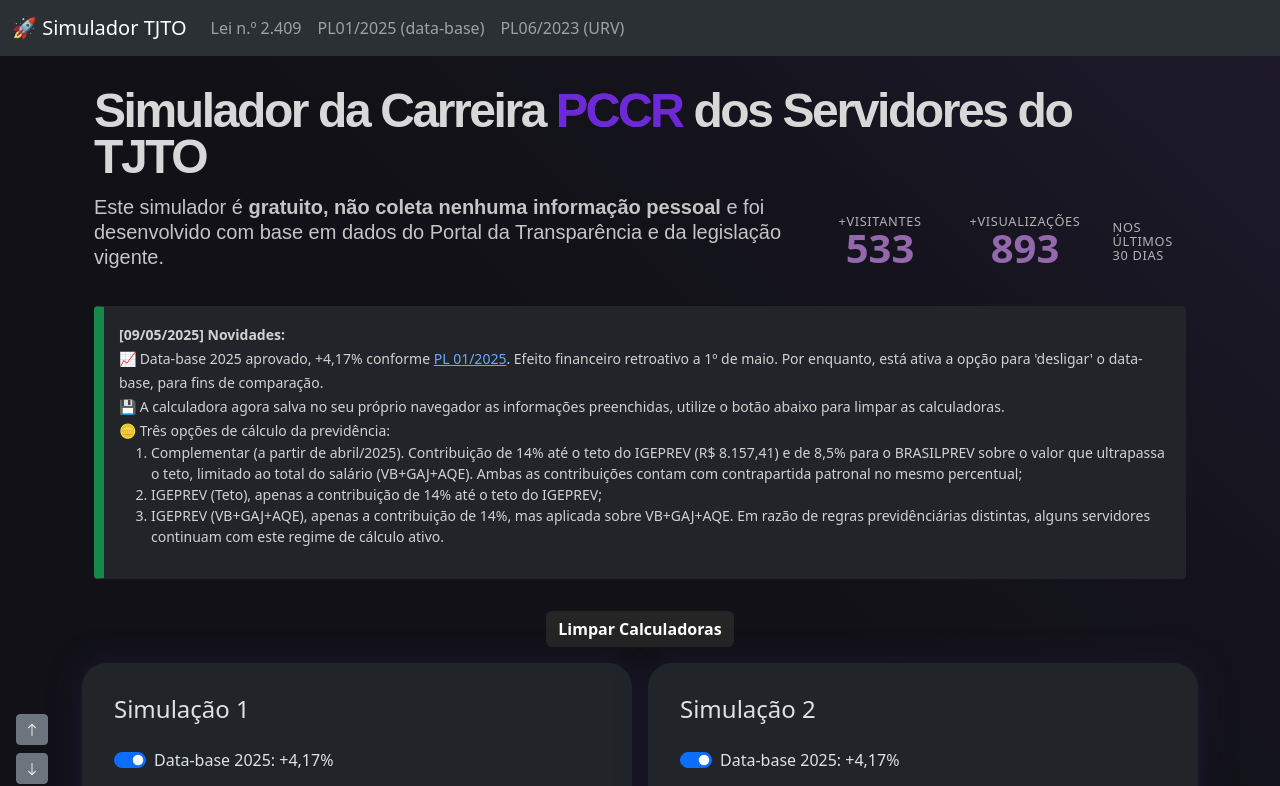
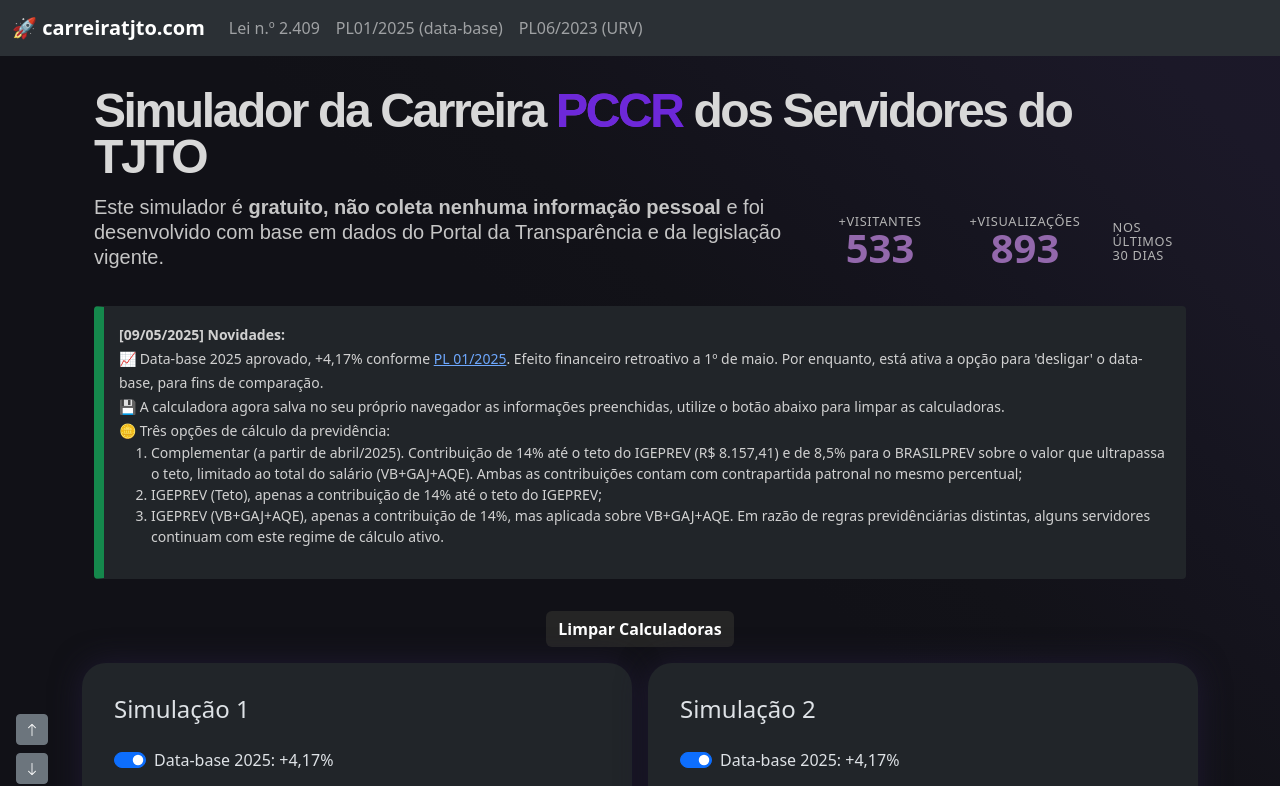
Before and after one commit to guilhermeoq/carreira-tjto, a Vue app: page / in a window 1280 px wide. Shown: the top 786 px of the page. Built offline with nearby package versions, Linux system fonts and the light colour scheme.

Commit message:
update logo navbar

```diff
--- a/src/components/Calculadora.vue
+++ b/src/components/Calculadora.vue
@@ -9,7 +9,7 @@
   </div>
   <nav class="navbar navbar-expand-lg bg-body-tertiary navbar-collapse" data-bs-theme="dark">
     <div class="container-fluid">
-      <a class="navbar-brand" href="#">🚀 Simulador TJTO</a>
+      <div class="navbar-brand">🚀 <strong>carreiratjto.com</strong></div>
       <button class="navbar-toggler" type="button" data-bs-toggle="collapse" data-bs-target="#navbarNav"
         aria-controls="navbarNav" aria-expanded="false" aria-label="Toggle navigation">
         <span class="navbar-toggler-icon"></span>
```
